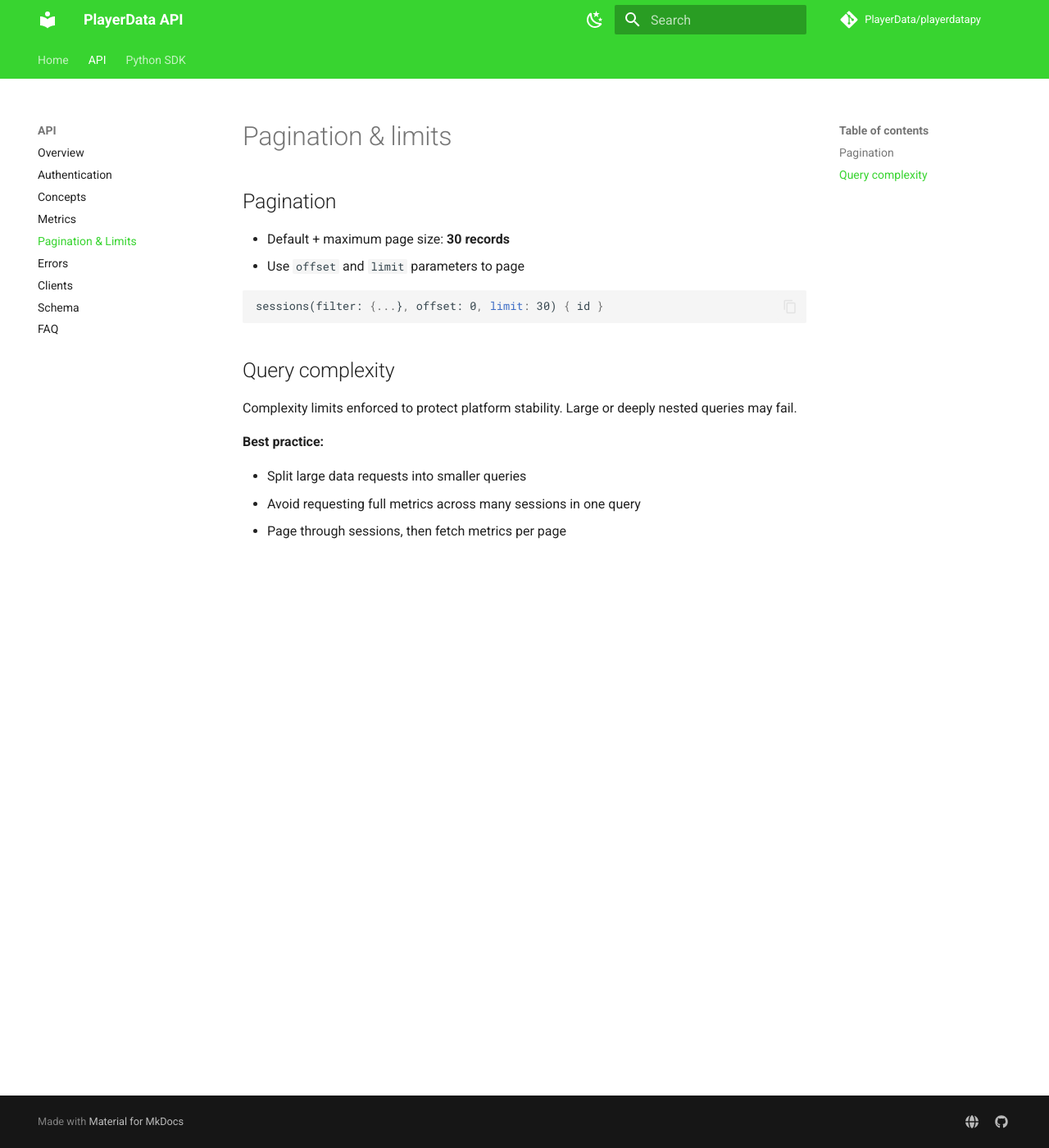
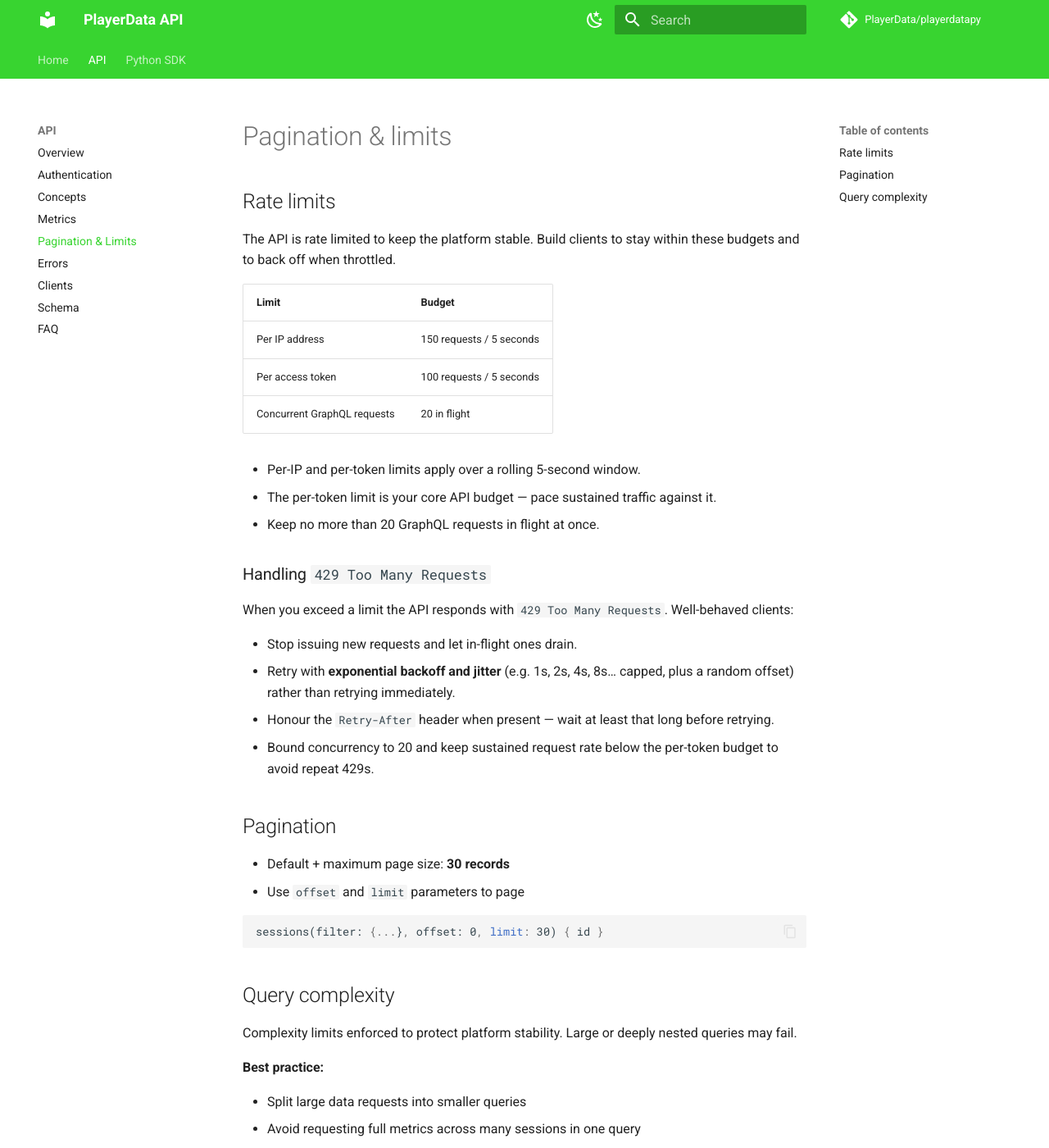
Before and after one commit to PlayerData/playerdatapy, an MkDocs documentation site: the page built from docs/limits.md, in a window 1280 px wide and 1400 px high. Shown: the whole window at 82% size. Built offline with MkDocs 1.6.1 and Material for MkDocs 9.7.7, drawn with Linux system fonts in a browser that asks for light colours; comment, search, counter and statistics services are not loaded.

Commit message:
docs: document API rate limits and 429 handling
Publishes the per-IP, per-token, and concurrency budgets so
integrators can pace traffic, plus retry guidance (exponential
backoff, jitter, Retry-After) for staying within limits.

```diff
--- a/docs/limits.md
+++ b/docs/limits.md
@@ -1,4 +1,27 @@
 # Pagination & limits
+
+## Rate limits
+
+The API is rate limited to keep the platform stable. Build clients to stay within these budgets and to back off when throttled.
+
+| Limit | Budget |
+|-------|--------|
+| Per IP address | 150 requests / 5 seconds |
+| Per access token | 100 requests / 5 seconds |
+| Concurrent GraphQL requests | 20 in flight |
+
+- Per-IP and per-token limits apply over a rolling 5-second window.
+- The per-token limit is your core API budget — pace sustained traffic against it.
+- Keep no more than 20 GraphQL requests in flight at once.
+
+### Handling `429 Too Many Requests`
+
+When you exceed a limit the API responds with `429 Too Many Requests`. Well-behaved clients:
+
+- Stop issuing new requests and let in-flight ones drain.
+- Retry with **exponential backoff and jitter** (e.g. 1s, 2s, 4s, 8s… capped, plus a random offset) rather than retrying immediately.
+- Honour the `Retry-After` header when present — wait at least that long before retrying.
+- Bound concurrency to 20 and keep sustained request rate below the per-token budget to avoid repeat 429s.
 
 ## Pagination
 
```
